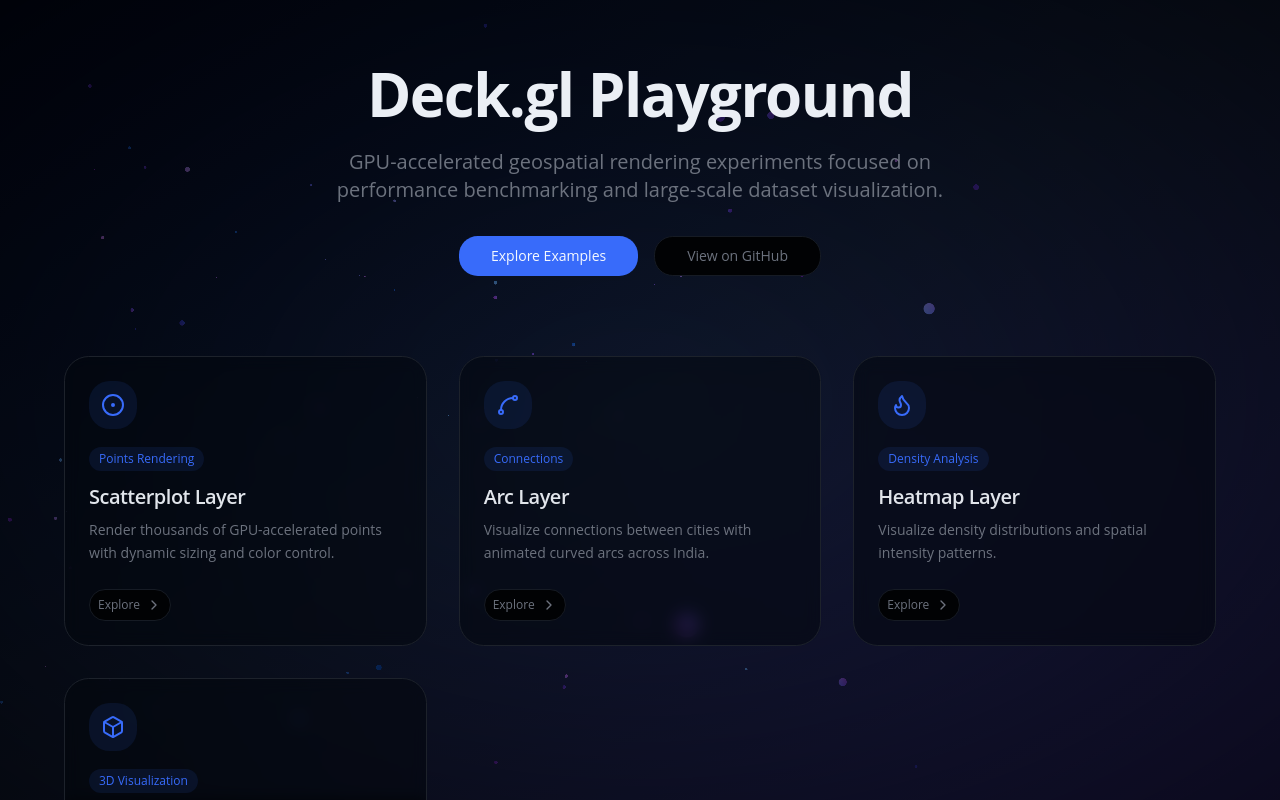
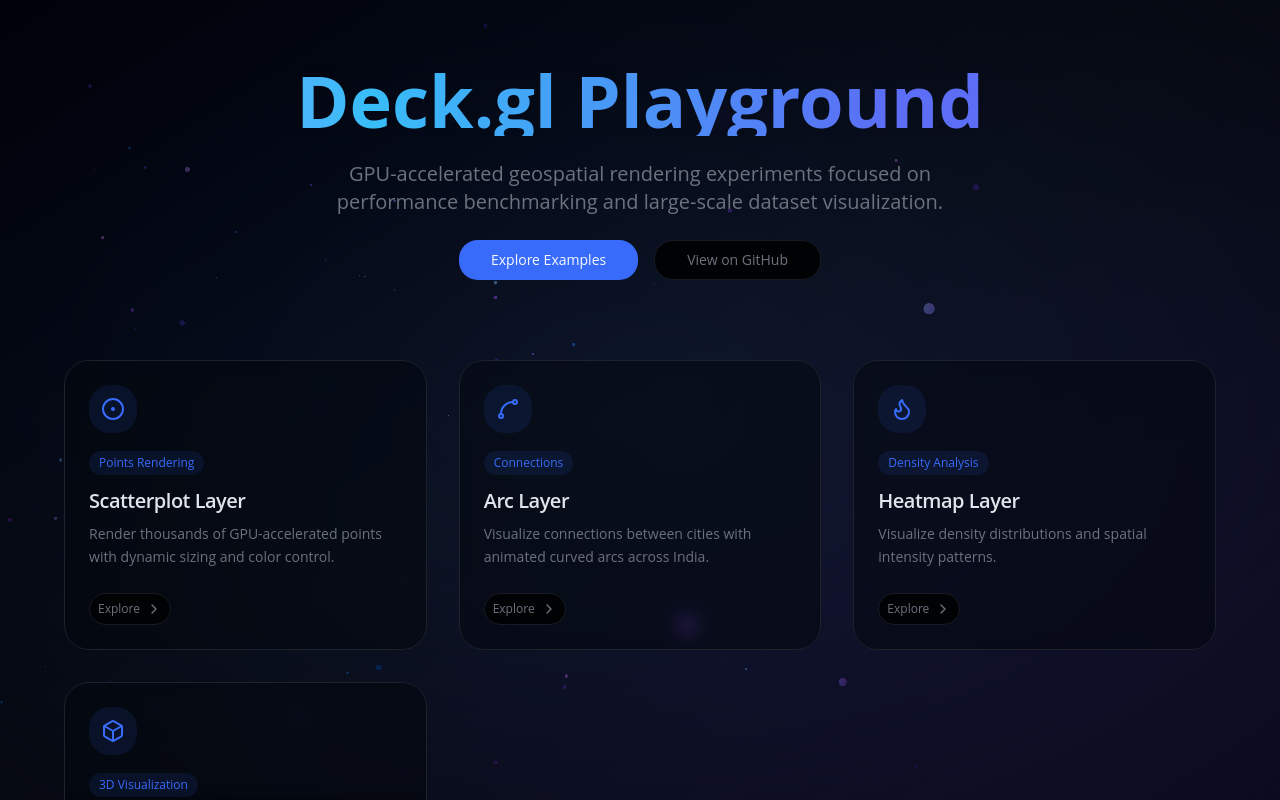
Before and after one commit to MrHacker26/deckgl-playground, a React (Vite) app: page / in a window 1280 px wide. Shown: the top 800 px of the page. Built offline with nearby package versions, Linux system fonts and the light colour scheme.

Commit message:
feat(landing): improve header with gradient text styling

```diff
--- /dev/null
+++ b/src/components/ui/gradient-text.tsx
@@ -0,0 +1,152 @@
+import { useState, useCallback, useEffect, useRef } from 'react'
+import {
+  motion,
+  useMotionValue,
+  useAnimationFrame,
+  useTransform,
+} from 'motion/react'
+import { cn, type WithBasicProps } from '@/lib/utils'
+
+type GradientTextProps = WithBasicProps<{
+  children: React.ReactNode
+  colors?: string[]
+  animationSpeed?: number
+  showBorder?: boolean
+  direction?: 'horizontal' | 'vertical' | 'diagonal'
+  pauseOnHover?: boolean
+  yoyo?: boolean
+}>
+
+export default function GradientText({
+  children,
+  className,
+  colors = ['#5b6ef5', '#c084fc', '#38bdf8', '#5b6ef5'],
+  animationSpeed = 8,
+  showBorder = false,
+  direction = 'horizontal',
+  pauseOnHover = false,
+  yoyo = true,
+}: GradientTextProps) {
+  const [isPaused, setIsPaused] = useState(false)
+  const progress = useMotionValue(0)
+  const elapsedRef = useRef(0)
+  const lastTimeRef = useRef<number | null>(null)
+
+  const animationDuration = animationSpeed * 1000
+
+  useAnimationFrame((time) => {
+    if (isPaused) {
+      lastTimeRef.current = null
+      return
+    }
+
+    if (lastTimeRef.current === null) {
+      lastTimeRef.current = time
+      return
+    }
+
+    const deltaTime = time - lastTimeRef.current
+    lastTimeRef.current = time
+    elapsedRef.current += deltaTime
+
+    if (yoyo) {
+      const fullCycle = animationDuration * 2
+      const cycleTime = elapsedRef.current % fullCycle
+
+      if (cycleTime < animationDuration) {
+        progress.set((cycleTime / animationDuration) * 100)
+      } else {
+        progress.set(
+          100 - ((cycleTime - animationDuration) / animationDuration) * 100,
+        )
+      }
+    } else {
+      // Continuously increase position for seamless looping
+      progress.set((elapsedRef.current / animationDuration) * 100)
+    }
+  })
+
+  useEffect(() => {
+    elapsedRef.current = 0
+    progress.set(0)
+  }, [animationSpeed, progress, yoyo])
+
+  const backgroundPosition = useTransform(progress, (p) => {
+    if (direction === 'horizontal') {
+      return `${p}% 50%`
+    } else if (direction === 'vertical') {
+      return `50% ${p}%`
+    } else {
+      // For diagonal, move only horizontally to avoid interference patterns
+      return `${p}% 50%`
+    }
+  })
+
+  const handleMouseEnter = useCallback(() => {
+    if (pauseOnHover) setIsPaused(true)
+  }, [pauseOnHover])
+
+  const handleMouseLeave = useCallback(() => {
+    if (pauseOnHover) setIsPaused(false)
+  }, [pauseOnHover])
+
+  const gradientAngle =
+    direction === 'horizontal'
+      ? 'to right'
+      : direction === 'vertical'
+        ? 'to bottom'
+        : 'to bottom right'
+  // Duplicate first color at the end for seamless looping
+  const gradientColors = [...colors, colors[0]].join(', ')
+
+  const gradientStyle = {
+    backgroundImage: `linear-gradient(${gradientAngle}, ${gradientColors})`,
+    backgroundSize:
+      direction === 'horizontal'
+        ? '300% 100%'
+        : direction === 'vertical'
+          ? '100% 300%'
+          : '300% 300%',
+    backgroundRepeat: 'repeat',
+  }
+
+  return (
+    <motion.div
+      className={cn(
+        'relative mx-auto flex max-w-fit cursor-pointer flex-row items-center justify-center overflow-hidden rounded-[1.25rem] font-medium backdrop-blur transition-shadow duration-500',
+        showBorder ? 'px-2 py-1' : '',
+        className,
+      )}
+      onMouseEnter={handleMouseEnter}
+      onMouseLeave={handleMouseLeave}
+    >
+      {showBorder && (
+        <motion.div
+          className="pointer-events-none absolute inset-0 z-0 rounded-[1.25rem]"
+          style={{ ...gradientStyle, backgroundPosition }}
+        >
+          <div
+            className="absolute z-[-1] rounded-[1.25rem] bg-black"
+            style={{
+              width: 'calc(100% - 2px)',
+              height: 'calc(100% - 2px)',
+              left: '50%',
+              top: '50%',
+              transform: 'translate(-50%, -50%)',
+            }}
+          />
+        </motion.div>
+      )}
+      <motion.div
+        className="relative z-2 inline-block bg-clip-text text-transparent"
+        style={{
+          ...gradientStyle,
+          backgroundPosition,
+          WebkitBackgroundClip: 'text',
+        }}
+      >
+        {children}
+      </motion.div>
+    </motion.div>
+  )
+}
--- a/src/routes/index.tsx
+++ b/src/routes/index.tsx
@@ -3,6 +3,7 @@
 import { motion } from 'motion/react'
 import { CircleDot, Flame, Box, Spline } from 'lucide-react'
 import ExampleCard from '@/components/example-card'
+import GradientText from '@/components/ui/gradient-text'
 
 export const Route = createFileRoute('/')({
   component: RouteComponent,
@@ -62,18 +63,18 @@
           initial={{ opacity: 0, y: 20 }}
           animate={{ opacity: 1, y: 0 }}
           transition={{ duration: 0.6 }}
-          className="mb-20 text-center"
+          className="mb-20 space-y-6 text-center"
         >
-          <div className="text-foreground mb-6 text-5xl font-bold tracking-tight md:text-6xl">
+          <GradientText className="text-5xl font-bold md:text-7xl">
             Deck.gl Playground
-          </div>
+          </GradientText>
 
           <div className="text-muted-foreground mx-auto max-w-2xl text-lg md:text-xl">
             GPU-accelerated geospatial rendering experiments focused on
             performance benchmarking and large-scale dataset visualization.
           </div>
 
-          <div className="mt-8 flex justify-center gap-4">
+          <div className="flex justify-center gap-4">
             <Button size="lg">Explore Examples</Button>
             <BaseButton variant="outline" size="lg" asChild>
               <a
```
